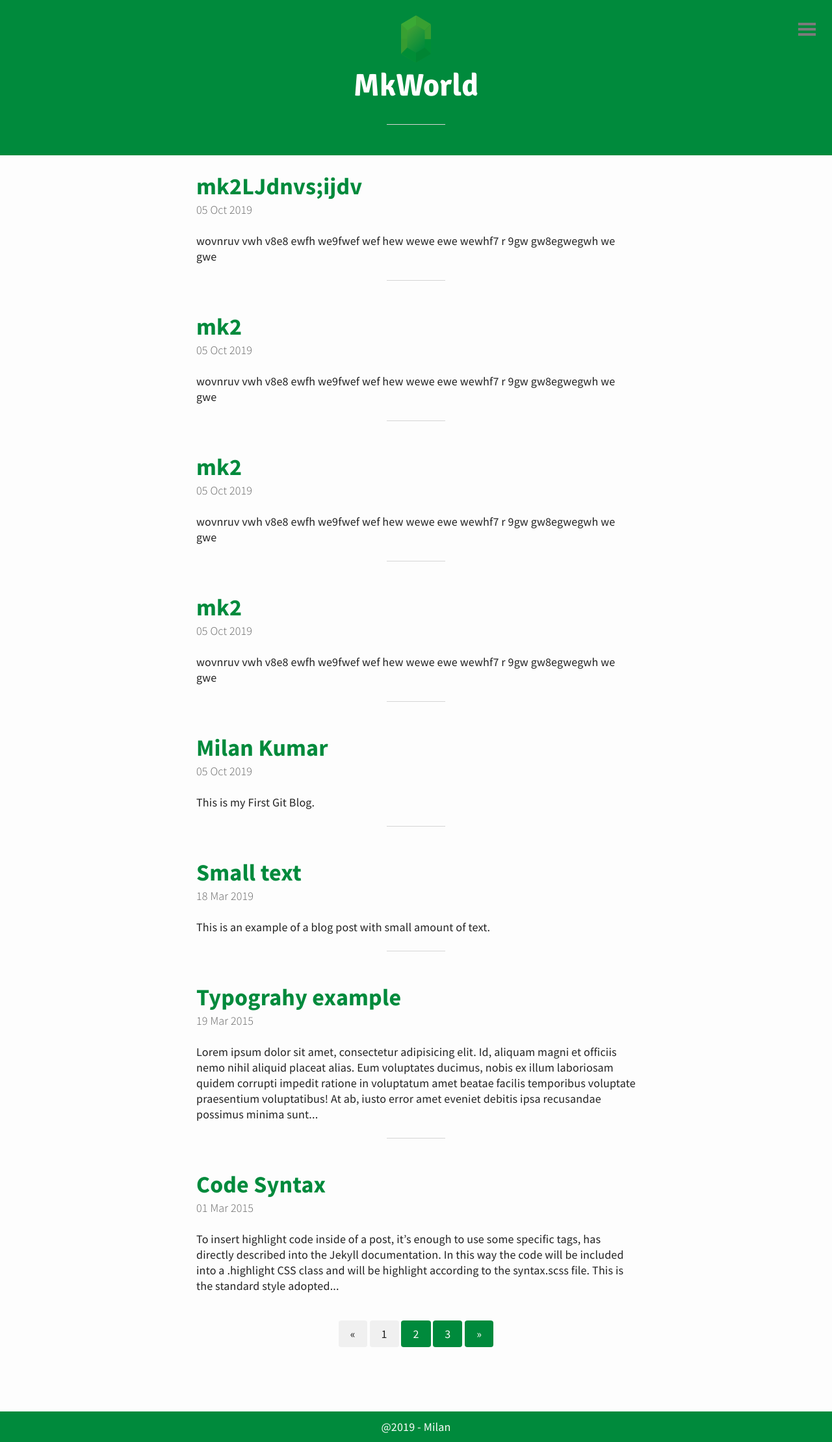
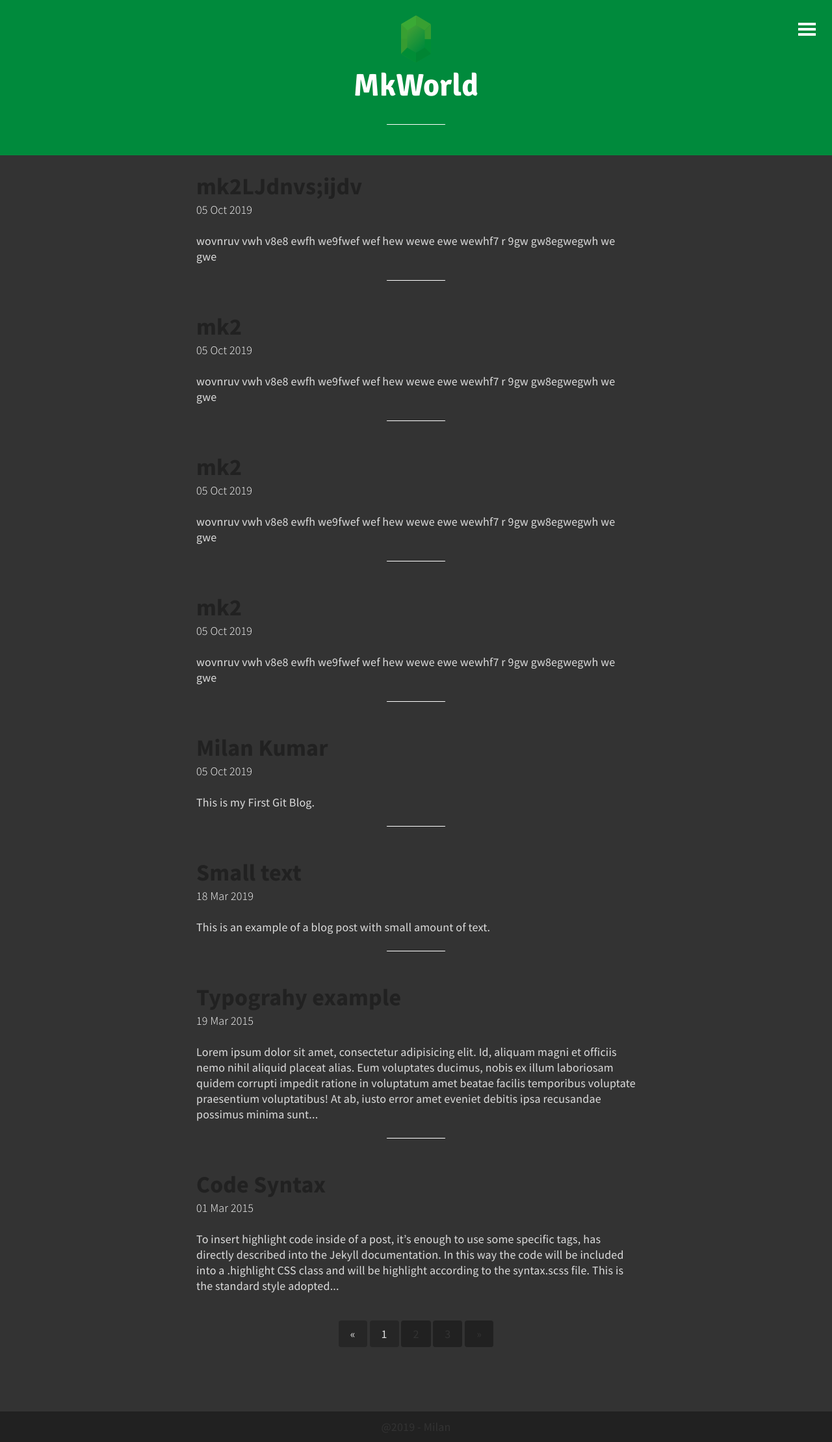
Before and after one commit to bdmilan/blog, a Jekyll site: the page built from index.html, in a window 1280 px wide. Shown: the whole page at 65% size. Built offline with Jekyll 4.4.1, drawn with Linux system fonts in a browser that asks for light colours; the list of posts is cut into pages by our own code.

Commit message:
Update base.scss

```diff
--- a/_sass/base.scss
+++ b/_sass/base.scss
@@ -18,9 +18,9 @@
 
 /*- Base color -*/
 
-$main-color: #008A3C;
-$background-color: #FDFDFD;
-$text-color: #222222;
+$main-color: #212121;
+$background-color: #333;
+$text-color: #ddd;
 
 /*- Base settings -*/
 
```
